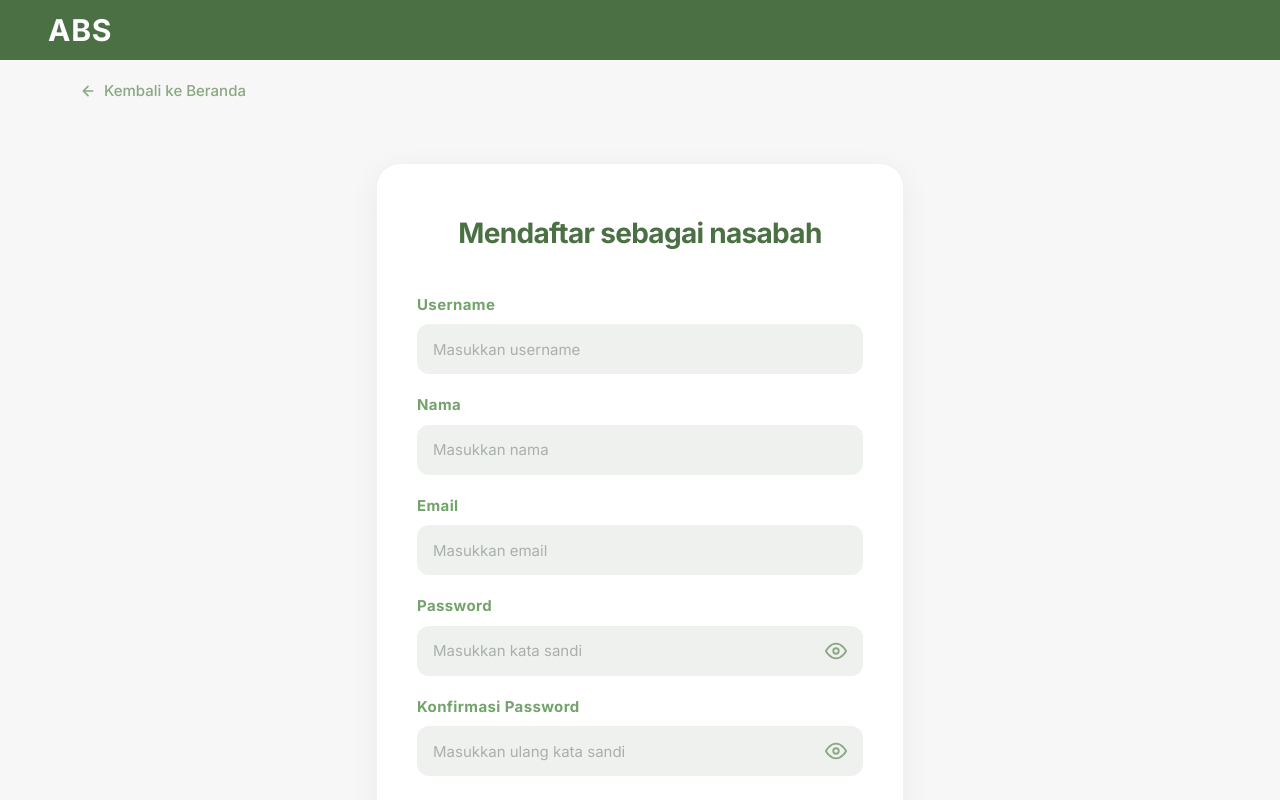
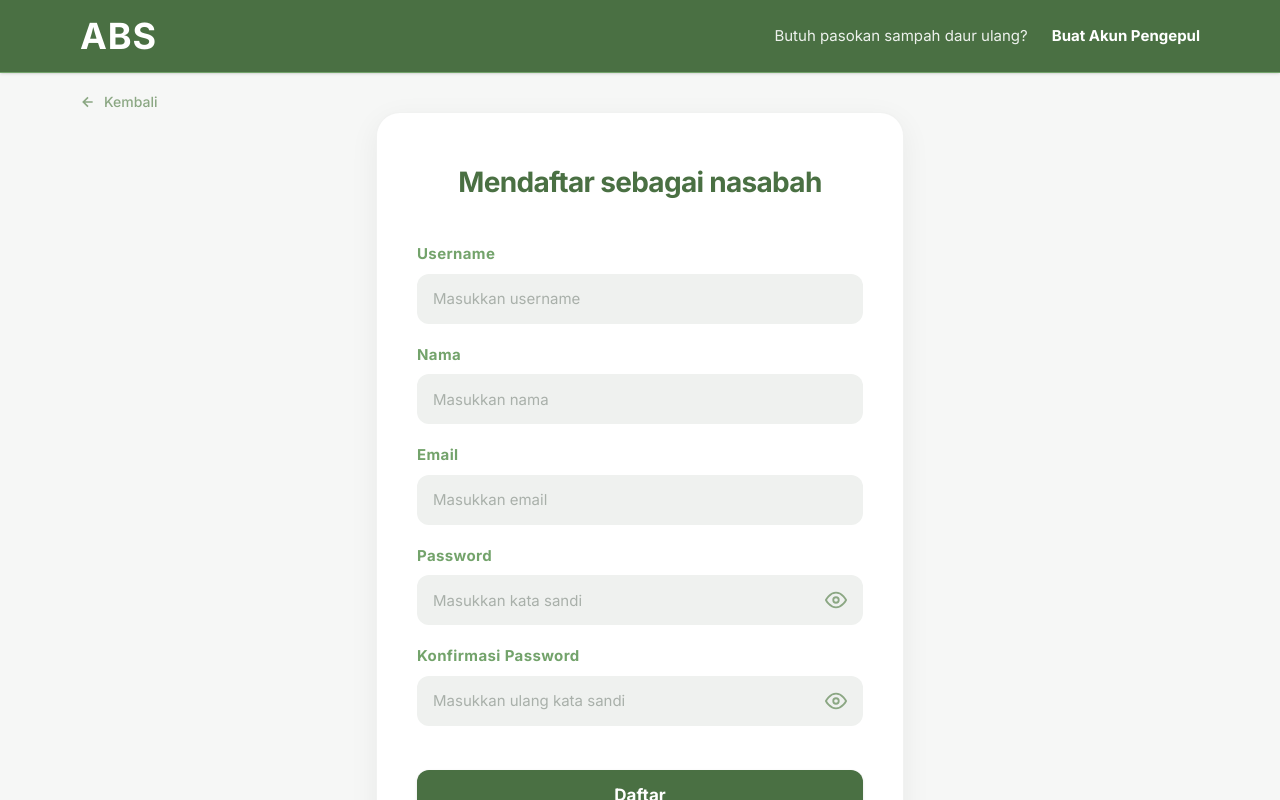
Before and after one commit to amandanmira/PBL-BankSampah, a Vue app in the folder ABS_Frontend/: page /register-nasabah in a window 1280 px wide. Shown: the top 800 px of the page. Built offline with nearby package versions, Linux system fonts and the light colour scheme.

Commit message:
add-Navbar&Footer

```diff
--- a/ABS_Frontend/src/pages/auth/Login.vue
+++ b/ABS_Frontend/src/pages/auth/Login.vue
@@ -1,12 +1,28 @@
 <template>
   <Navbar />
-  <div class="min-h-screen w-full bg-stone-100 font-['Inter'] relative">
-    <!-- Login Container -->
-    <main class="flex justify-center items-center min-h-[calc(100vh-80px)] py-16 px-4">
+<div class="min-h-screen w-full bg-stone-100 font-['Inter']">
+
+  <!-- Back button (align sama container utama) -->
+  <div class="max-w-screen-2xl mx-auto px-6 md:px-12 lg:px-20 pt-3">
+    <router-link
+      to="/"
+      class="text-[#8ba783] hover:text-[#4A7043] flex items-center gap-2 text-sm font-medium transition-colors w-fit"
+    >
+      <svg fill="none" stroke="currentColor" stroke-width="2.5" viewBox="0 0 24 24" class="w-4 h-4">
+        <path d="M19 12H5M12 19l-7-7 7-7"></path>
+      </svg>
+      Kembali
+    </router-link>
+  </div>
+
+  <!-- Login Container -->
+  <main class="flex items-center justify-center min-h-[calc(100vh-120px)] px-4">
+
+    <!-- Login Card Wrapper (biar center beneran) -->
+    <div class="w-full max-w-md">
+
       <!-- Login Card -->
-      <div
-        class="w-full max-w-[500px] bg-white rounded-3xl shadow-[0_8px_30px_rgba(0,0,0,0.08)] px-12 py-11"
-      >
+      <div class="bg-stone-50 rounded-3xl shadow-[0_8px_30px_rgba(0,0,0,0.08)] px-10 py-10">
         <div class="flex flex-col items-center gap-11">
           <!-- Header -->
           <div class="flex flex-col items-center gap-[5px]">
@@ -129,6 +145,7 @@
           </form>
         </div>
       </div>
+      </div>
     </main>
   </div>
   <Footer />
--- a/ABS_Frontend/src/pages/auth/RegisterNasabah.vue
+++ b/ABS_Frontend/src/pages/auth/RegisterNasabah.vue
@@ -1,19 +1,47 @@
 <template>
   <!-- Fixed Navbar top bar to mimic absolute header in the screenshot -->
-  <div class="fixed top-0 left-0 w-full h-[60px] bg-[#4A7043] flex items-center px-12 z-50">
-    <RouterLink to="/" class="text-white text-3xl font-bold tracking-wide">
-      ABS
-    </RouterLink>
+<div class="fixed top-0 left-0 w-full bg-[#4A7043] z-50 border-b border-[#73A36B] shadow-sm">
+
+  <div class="max-w-screen-2xl mx-auto px-6 md:px-12 lg:px-20 py-4">
+
+    <div class="flex items-center justify-between">
+
+      <!-- Left -->
+      <div class="flex items-center gap-4">
+        <RouterLink to="/" class="text-3xl md:text-4xl font-bold tracking-wide text-white">
+          ABS
+        </RouterLink>
+      </div>
+
+      <!-- Right -->
+      <div class="hidden sm:flex items-center gap-6">
+        <span class="text-white/90 text-[15px]">
+          Butuh pasokan sampah daur ulang?
+        </span>
+        <RouterLink
+          to="/register-pengepul"
+          class="text-white text-[15px] font-bold hover:text-white/80 transition-colors"
+        >
+          Buat Akun Pengepul
+        </RouterLink>
+      </div>
+    </div>
   </div>
+</div>
 
   <div class="min-h-screen w-full bg-[#f6f7f6] font-['Inter'] relative pt-[80px] pb-12">
     <!-- Back Header -->
-    <div class="px-8 lg:px-20 mb-[60px]">
-      <router-link to="/choose-role" class="text-[#8ba783] hover:text-[#4A7043] flex items-center gap-2 text-[15px] font-medium transition-colors w-fit">
-        <svg fill="none" stroke="currentColor" stroke-linecap="round" stroke-linejoin="round" stroke-width="2.5" viewBox="0 0 24 24" class="w-4 h-4"><path d="M19 12H5M12 19l-7-7 7-7"></path></svg>
-        Kembali ke Beranda
-      </router-link>
-    </div>
+  <div class="max-w-screen-2xl mx-auto px-6 md:px-12 lg:px-20 pt-3">
+    <router-link
+      to="/choose-role"
+      class="text-[#8ba783] hover:text-[#4A7043] flex items-center gap-2 text-sm font-medium transition-colors w-fit"
+    >
+      <svg fill="none" stroke="currentColor" stroke-width="2.5" viewBox="0 0 24 24" class="w-4 h-4">
+        <path d="M19 12H5M12 19l-7-7 7-7"></path>
+      </svg>
+      Kembali
+    </router-link>
+  </div>
 
     <!-- Form Container -->
     <main class="flex flex-col items-center max-w-[560px] mx-auto px-4">
@@ -75,9 +103,11 @@
       </div>
     </main>
   </div>
+  <Footer />
 </template>
 
 <script setup>
+import Footer from '@/components/public/Footer.vue'
 import { ref, computed, inject } from 'vue'
 import { useRouter } from "vue-router";
 
--- a/ABS_Frontend/src/pages/auth/RegisterPengepul.vue
+++ b/ABS_Frontend/src/pages/auth/RegisterPengepul.vue
@@ -1,107 +1,264 @@
 <template>
-  <!-- Fixed Navbar top bar to mimic absolute header in the screenshot -->
-  <div class="fixed top-0 left-0 w-full h-[60px] bg-[#4A7043] flex items-center justify-between px-12 z-50">
-    <RouterLink to="/" class="text-white text-3xl font-bold tracking-wide">
+  <div class="fixed top-0 left-0 w-full bg-[#4A7043] z-50 border-b border-[#73A36B] shadow-sm">
+    <div class="max-w-screen-2xl mx-auto px-6 md:px-12 lg:px-20 py-4">
+      <div class="flex items-center justify-between">
+        <!-- Left -->
+        <div class="flex items-center gap-4">
+          <RouterLink to="/" class="text-3xl md:text-4xl font-bold tracking-wide text-white">
             ABS
           </RouterLink>
+        </div>
+
+        <!-- Right -->
         <div class="hidden sm:flex items-center gap-6">
-      <span class="text-white/90 text-[15px]">Ingin menyetorkan sampah dan menabung?</span>
-      <RouterLink to="/register-nasabah" class="text-white text-[15px] font-bold hover:text-white/80 transition-colors">Buat Akun Nasabah</RouterLink>
+          <span class="text-white/90 text-[15px]"> Ingin menyetorkan sampah dan menabung? </span>
+          <RouterLink
+            to="/register-nasabah"
+            class="text-white text-[15px] font-bold hover:text-white/80 transition-colors"
+          >
+            Buat Akun Nasabah
+          </RouterLink>
+        </div>
+      </div>
     </div>
   </div>
 
   <div class="min-h-screen w-full bg-[#f6f7f6] font-['Inter'] relative pt-[80px] pb-12">
     <!-- Back Header -->
-    <div class="px-8 lg:px-20 mb-[40px]">
-      <router-link to="/choose-role" class="text-[#8ba783] hover:text-[#4A7043] flex items-center gap-2 text-[15px] font-medium transition-colors w-fit">
-        <svg fill="none" stroke="currentColor" stroke-linecap="round" stroke-linejoin="round" stroke-width="2.5" viewBox="0 0 24 24" class="w-4 h-4"><path d="M19 12H5M12 19l-7-7 7-7"></path></svg>
-        Kembali ke Beranda
+    <div class="max-w-screen-2xl mx-auto px-6 md:px-12 lg:px-20 pt-3">
+      <router-link
+        to="/choose-role"
+        class="text-[#8ba783] hover:text-[#4A7043] flex items-center gap-2 text-sm font-medium transition-colors w-fit"
+      >
+        <svg
+          fill="none"
+          stroke="currentColor"
+          stroke-width="2.5"
+          viewBox="0 0 24 24"
+          class="w-4 h-4"
+        >
+          <path d="M19 12H5M12 19l-7-7 7-7"></path>
+        </svg>
+        Kembali
       </router-link>
     </div>
 
     <!-- Form Container -->
     <main class="flex flex-col items-center max-w-[560px] mx-auto px-4">
-      <div class="w-full bg-white rounded-3xl shadow-[0_8px_30px_rgba(0,0,0,0.06)] px-10 py-12 border border-[#E8EAE8]/60">
+      <div
+        class="w-full bg-white rounded-3xl shadow-[0_8px_30px_rgba(0,0,0,0.06)] px-10 py-12 border border-[#E8EAE8]/60"
+      >
         <h1 class="text-[#4A7043] text-[28px] font-bold mb-10 text-center tracking-tight">
           Mendaftar sebagai pengepul
         </h1>
 
         <!-- Form bound to API -->
         <form @submit.prevent="register" class="w-full flex flex-col gap-5">
-
           <div class="flex flex-col gap-2">
             <label class="text-[#73A36B] text-[15px] font-bold tracking-wide">Nama</label>
-            <input v-model="form.nama" type="text" placeholder="Masukkan nama lengkap" required class="w-full h-[50px] px-4 bg-[#eff1ef] rounded-xl text-[15px] outline-none focus:ring-2 focus:ring-[#4A7043]/30 transition-all text-[#5E6460] placeholder-[#a9b0aa]" />
+            <input
+              v-model="form.nama"
+              type="text"
+              placeholder="Masukkan nama lengkap"
+              required
+              class="w-full h-[50px] px-4 bg-[#eff1ef] rounded-xl text-[15px] outline-none focus:ring-2 focus:ring-[#4A7043]/30 transition-all text-[#5E6460] placeholder-[#a9b0aa]"
+            />
           </div>
 
           <div class="flex flex-col gap-2">
             <label class="text-[#73A36B] text-[15px] font-bold tracking-wide">Nama Lembaga</label>
-            <input v-model="form.nama_lembaga" type="text" placeholder="Masukkan nama lembaga" required class="w-full h-[50px] px-4 bg-[#eff1ef] rounded-xl text-[15px] outline-none focus:ring-2 focus:ring-[#4A7043]/30 transition-all text-[#5E6460] placeholder-[#a9b0aa]" />
+            <input
+              v-model="form.nama_lembaga"
+              type="text"
+              placeholder="Masukkan nama lembaga"
+              required
+              class="w-full h-[50px] px-4 bg-[#eff1ef] rounded-xl text-[15px] outline-none focus:ring-2 focus:ring-[#4A7043]/30 transition-all text-[#5E6460] placeholder-[#a9b0aa]"
+            />
           </div>
 
           <div class="flex flex-col gap-2">
             <label class="text-[#73A36B] text-[15px] font-bold tracking-wide">Alamat</label>
-            <input v-model="form.alamat" type="text" placeholder="Masukkan alamat" required class="w-full h-[50px] px-4 bg-[#eff1ef] rounded-xl text-[15px] outline-none focus:ring-2 focus:ring-[#4A7043]/30 transition-all text-[#5E6460] placeholder-[#a9b0aa]" />
+            <input
+              v-model="form.alamat"
+              type="text"
+              placeholder="Masukkan alamat"
+              required
+              class="w-full h-[50px] px-4 bg-[#eff1ef] rounded-xl text-[15px] outline-none focus:ring-2 focus:ring-[#4A7043]/30 transition-all text-[#5E6460] placeholder-[#a9b0aa]"
+            />
           </div>
 
           <div class="flex flex-col gap-2">
             <label class="text-[#73A36B] text-[15px] font-bold tracking-wide">Nomor Telepon</label>
-            <input v-model="form.no_telp" type="tel" placeholder="Masukkan nomor telepon" required class="w-full h-[50px] px-4 bg-[#eff1ef] rounded-xl text-[15px] outline-none focus:ring-2 focus:ring-[#4A7043]/30 transition-all text-[#5E6460] placeholder-[#a9b0aa]" />
+            <input
+              v-model="form.no_telp"
+              type="tel"
+              placeholder="Masukkan nomor telepon"
+              required
+              class="w-full h-[50px] px-4 bg-[#eff1ef] rounded-xl text-[15px] outline-none focus:ring-2 focus:ring-[#4A7043]/30 transition-all text-[#5E6460] placeholder-[#a9b0aa]"
+            />
           </div>
 
           <div class="flex flex-col gap-2">
             <label class="text-[#73A36B] text-[15px] font-bold tracking-wide">Username</label>
-            <input v-model="form.username" type="text" placeholder="Masukkan username" required class="w-full h-[50px] px-4 bg-[#eff1ef] rounded-xl text-[15px] outline-none focus:ring-2 focus:ring-[#4A7043]/30 transition-all text-[#5E6460] placeholder-[#a9b0aa]" />
+            <input
+              v-model="form.username"
+              type="text"
+              placeholder="Masukkan username"
+              required
+              class="w-full h-[50px] px-4 bg-[#eff1ef] rounded-xl text-[15px] outline-none focus:ring-2 focus:ring-[#4A7043]/30 transition-all text-[#5E6460] placeholder-[#a9b0aa]"
+            />
           </div>
 
           <div class="flex flex-col gap-2">
             <label class="text-[#73A36B] text-[15px] font-bold tracking-wide">Email</label>
-            <input v-model="form.email" @blur="checkEmail" type="email" placeholder="Masukkan email" required class="w-full h-[50px] px-4 bg-[#eff1ef] rounded-xl text-[15px] outline-none focus:ring-2 focus:ring-[#4A7043]/30 transition-all text-[#5E6460] placeholder-[#a9b0aa]" />
+            <input
+              v-model="form.email"
+              @blur="checkEmail"
+              type="email"
+              placeholder="Masukkan email"
+              required
+              class="w-full h-[50px] px-4 bg-[#eff1ef] rounded-xl text-[15px] outline-none focus:ring-2 focus:ring-[#4A7043]/30 transition-all text-[#5E6460] placeholder-[#a9b0aa]"
+            />
             <p v-if="emailError" class="text-red-500 text-[13px] mt-1">{{ emailError }}</p>
           </div>
 
           <div class="flex flex-col gap-2">
             <label class="text-[#73A36B] text-[15px] font-bold tracking-wide">Password</label>
             <div class="relative flex items-center">
-              <input :type="showPassword ? 'text' : 'password'" v-model="form.password" placeholder="Masukkan kata sandi" required class="w-full h-[50px] px-4 bg-[#eff1ef] rounded-xl text-[15px] outline-none focus:ring-2 focus:ring-[#4A7043]/30 transition-all pr-12 text-[#5E6460] placeholder-[#a9b0aa]" />
-              <button type="button" @click="showPassword = !showPassword" class="absolute right-4 text-[#8ba783] hover:text-[#4A7043]">
-                <svg v-if="!showPassword" width="22" height="22" fill="none" stroke="currentColor" stroke-width="2" stroke-linecap="round" stroke-linejoin="round" viewBox="0 0 24 24"><path d="M1 12s4-8 11-8 11 8 11 8-4 8-11 8-11-8-11-8z"></path><circle cx="12" cy="12" r="3"></circle></svg>
-                <svg v-else width="22" height="22" fill="none" stroke="currentColor" stroke-width="2" stroke-linecap="round" stroke-linejoin="round" viewBox="0 0 24 24"><path d="M17.94 17.94A10.07 10.07 0 0112 20c-7 0-11-8-11-8a18.45 18.45 0 015.06-5.94M9.9 4.24A9.12 9.12 0 0112 4c7 0 11 8 11 8a18.5 18.5 0 01-2.16 3.19m-6.72-1.07a3 3 0 11-4.24-4.24"></path><line x1="1" y1="1" x2="23" y2="23"></line></svg>
+              <input
+                :type="showPassword ? 'text' : 'password'"
+                v-model="form.password"
+                placeholder="Masukkan kata sandi"
+                required
+                class="w-full h-[50px] px-4 bg-[#eff1ef] rounded-xl text-[15px] outline-none focus:ring-2 focus:ring-[#4A7043]/30 transition-all pr-12 text-[#5E6460] placeholder-[#a9b0aa]"
+              />
+              <button
+                type="button"
+                @click="showPassword = !showPassword"
+                class="absolute right-4 text-[#8ba783] hover:text-[#4A7043]"
+              >
+                <svg
+                  v-if="!showPassword"
+                  width="22"
+                  height="22"
+                  fill="none"
+                  stroke="currentColor"
+                  stroke-width="2"
+                  stroke-linecap="round"
+                  stroke-linejoin="round"
+                  viewBox="0 0 24 24"
+                >
+                  <path d="M1 12s4-8 11-8 11 8 11 8-4 8-11 8-11-8-11-8z"></path>
+                  <circle cx="12" cy="12" r="3"></circle>
+                </svg>
+                <svg
+                  v-else
+                  width="22"
+                  height="22"
+                  fill="none"
+                  stroke="currentColor"
+                  stroke-width="2"
+                  stroke-linecap="round"
+                  stroke-linejoin="round"
+                  viewBox="0 0 24 24"
+                >
+                  <path
+                    d="M17.94 17.94A10.07 10.07 0 0112 20c-7 0-11-8-11-8a18.45 18.45 0 015.06-5.94M9.9 4.24A9.12 9.12 0 0112 4c7 0 11 8 11 8a18.5 18.5 0 01-2.16 3.19m-6.72-1.07a3 3 0 11-4.24-4.24"
+                  ></path>
+                  <line x1="1" y1="1" x2="23" y2="23"></line>
+                </svg>
               </button>
             </div>
           </div>
 
           <div class="flex flex-col gap-2">
-            <label class="text-[#73A36B] text-[15px] font-bold tracking-wide">Konfirmasi Password</label>
+            <label class="text-[#73A36B] text-[15px] font-bold tracking-wide"
+              >Konfirmasi Password</label
+            >
             <div class="relative flex items-center">
-              <input :type="showConfirm ? 'text' : 'password'" v-model="form.confirmPassword" placeholder="Masukkan ulang kata sandi" required class="w-full h-[50px] px-4 bg-[#eff1ef] rounded-xl text-[15px] outline-none focus:ring-2 focus:ring-[#4A7043]/30 transition-all pr-12 text-[#5E6460] placeholder-[#a9b0aa]" />
-              <button type="button" @click="showConfirm = !showConfirm" class="absolute right-4 text-[#8ba783] hover:text-[#4A7043]">
-                <svg v-if="!showConfirm" width="22" height="22" fill="none" stroke="currentColor" stroke-width="2" stroke-linecap="round" stroke-linejoin="round" viewBox="0 0 24 24"><path d="M1 12s4-8 11-8 11 8 11 8-4 8-11 8-11-8-11-8z"></path><circle cx="12" cy="12" r="3"></circle></svg>
-                <svg v-else width="22" height="22" fill="none" stroke="currentColor" stroke-width="2" stroke-linecap="round" stroke-linejoin="round" viewBox="0 0 24 24"><path d="M17.94 17.94A10.07 10.07 0 0112 20c-7 0-11-8-11-8a18.45 18.45 0 015.06-5.94M9.9 4.24A9.12 9.12 0 0112 4c7 0 11 8 11 8a18.5 18.5 0 01-2.16 3.19m-6.72-1.07a3 3 0 11-4.24-4.24"></path><line x1="1" y1="1" x2="23" y2="23"></line></svg>
+              <input
+                :type="showConfirm ? 'text' : 'password'"
+                v-model="form.confirmPassword"
+                placeholder="Masukkan ulang kata sandi"
+                required
+                class="w-full h-[50px] px-4 bg-[#eff1ef] rounded-xl text-[15px] outline-none focus:ring-2 focus:ring-[#4A7043]/30 transition-all pr-12 text-[#5E6460] placeholder-[#a9b0aa]"
+              />
+              <button
+                type="button"
+                @click="showConfirm = !showConfirm"
+                class="absolute right-4 text-[#8ba783] hover:text-[#4A7043]"
+              >
+                <svg
+                  v-if="!showConfirm"
+                  width="22"
+                  height="22"
+                  fill="none"
+                  stroke="currentColor"
+                  stroke-width="2"
+                  stroke-linecap="round"
+                  stroke-linejoin="round"
+                  viewBox="0 0 24 24"
+                >
+                  <path d="M1 12s4-8 11-8 11 8 11 8-4 8-11 8-11-8-11-8z"></path>
+                  <circle cx="12" cy="12" r="3"></circle>
+                </svg>
+                <svg
+                  v-else
+                  width="22"
+                  height="22"
+                  fill="none"
+                  stroke="currentColor"
+                  stroke-width="2"
+                  stroke-linecap="round"
+                  stroke-linejoin="round"
+                  viewBox="0 0 24 24"
+                >
+                  <path
+                    d="M17.94 17.94A10.07 10.07 0 0112 20c-7 0-11-8-11-8a18.45 18.45 0 015.06-5.94M9.9 4.24A9.12 9.12 0 0112 4c7 0 11 8 11 8a18.5 18.5 0 01-2.16 3.19m-6.72-1.07a3 3 0 11-4.24-4.24"
+                  ></path>
+                  <line x1="1" y1="1" x2="23" y2="23"></line>
+                </svg>
               </button>
             </div>
-            <p v-if="passwordMismatch" class="text-red-500 text-[13px] mt-1">Konfirmasi password tidak cocok!</p>
+            <p v-if="passwordMismatch" class="text-red-500 text-[13px] mt-1">
+              Konfirmasi password tidak cocok!
+            </p>
           </div>
 
-          <p v-if="errorMessage" class="text-red-500 text-[13px] text-center font-medium">{{ errorMessage }}</p>
-          <p v-if="successMessage" class="text-[#4A7043] text-[13px] text-center font-medium">{{ successMessage }}</p>
+          <p v-if="errorMessage" class="text-red-500 text-[13px] text-center font-medium">
+            {{ errorMessage }}
+          </p>
+          <p v-if="successMessage" class="text-[#4A7043] text-[13px] text-center font-medium">
+            {{ successMessage }}
+          </p>
 
-          <button type="submit" :disabled="isLoading || passwordMismatch || !!emailError" class="w-full h-[52px] bg-[#4A7043] hover:bg-[#3d5e37] active:scale-[0.99] disabled:opacity-60 text-white font-bold text-[17px] rounded-xl transition-all mt-4 shadow-sm">
+          <button
+            type="submit"
+            :disabled="isLoading || passwordMismatch || !!emailError"
+            class="w-full h-[52px] bg-[#4A7043] hover:bg-[#3d5e37] active:scale-[0.99] disabled:opacity-60 text-white font-bold text-[17px] rounded-xl transition-all mt-4 shadow-sm"
+          >
             {{ isLoading ? 'Mendaftar...' : 'Daftar' }}
           </button>
 
           <p class="text-center text-[13px] text-[#5E6460] font-medium mt-3 tracking-wide">
-            Sudah punya akun? <router-link to="/login" class="text-[#8ba783] hover:text-[#4A7043] font-bold transition-colors">Masuk</router-link>
+            Sudah punya akun?
+            <router-link
+              to="/login"
+              class="text-[#8ba783] hover:text-[#4A7043] font-bold transition-colors"
+              >Masuk</router-link
+            >
           </p>
         </form>
       </div>
     </main>
   </div>
+  <Footer />
 </template>
 
 <script setup>
 import { ref, computed, inject } from 'vue'
 import { useRouter } from 'vue-router'
+import Footer from '@/components/public/Footer.vue'
 
 const router = useRouter()
 const axios = inject('axios')
@@ -125,39 +282,43 @@ const successMessage = ref('')
 const emailError = ref('')
 
 const passwordMismatch = computed(() => {
-  return form.value.password && form.value.confirmPassword && form.value.password !== form.value.confirmPassword;
+  return (
+    form.value.password &&
+    form.value.confirmPassword &&
+    form.value.password !== form.value.confirmPassword
+  )
 })
 
 const checkEmail = async () => {
   if (!form.value.email) {
-        emailError.value = '';
-        return;
+    emailError.value = ''
+    return
   }
 
   try {
     const res = await axios.post('/api/check-email', {
-            email: form.value.email
-        });
+      email: form.value.email,
+    })
 
     if (res.data.used) {
-            emailError.value = 'Email sudah terpakai';
+      emailError.value = 'Email sudah terpakai'
     } else {
-            emailError.value = '';
+      emailError.value = ''
     }
   } catch (err) {
-        console.error('Error checking email', err);
+    console.error('Error checking email', err)
   }
 }
 
 const register = async () => {
-    if (passwordMismatch.value || emailError.value) return;
+  if (passwordMismatch.value || emailError.value) return
 
-    errorMessage.value = '';
-    successMessage.value = '';
-    isLoading.value = true;
+  errorMessage.value = ''
+  successMessage.value = ''
+  isLoading.value = true
 
   try {
-        await axios.get('/sanctum/csrf-cookie');
+    await axios.get('/sanctum/csrf-cookie')
 
     const res = await axios.post('/api/register-pengepul', {
       username: form.value.username,
@@ -166,28 +327,27 @@ const register = async () => {
       password: form.value.password,
       no_telp: form.value.no_telp,
       nama_lembaga: form.value.nama_lembaga,
-            alamat: form.value.alamat
-        });
+      alamat: form.value.alamat,
+    })
 
-        successMessage.value = 'Registrasi berhasil! Mengalihkan ke halaman login...';
+    successMessage.value = 'Registrasi berhasil! Mengalihkan ke halaman login...'
 
     setTimeout(() => {
-            router.push('/login');
-        }, 2000);
-
+      router.push('/login')
+    }, 2000)
   } catch (error) {
     if (error.response && error.response.data && error.response.data.message) {
-            errorMessage.value = error.response.data.message;
+      errorMessage.value = error.response.data.message
       if (error.response.data.errors) {
-                const errors = error.response.data.errors;
-                const firstError = Object.values(errors)[0][0];
-                errorMessage.value = firstError;
+        const errors = error.response.data.errors
+        const firstError = Object.values(errors)[0][0]
+        errorMessage.value = firstError
       }
     } else {
-            errorMessage.value = 'Terjadi kesalahan saat mendaftar.';
+      errorMessage.value = 'Terjadi kesalahan saat mendaftar.'
     }
   } finally {
-        isLoading.value = false;
+    isLoading.value = false
   }
 }
 </script>
```
Also changed, not shown: ABS_Frontend/src/pages/auth/ChooseRole.vue (+19 -4 lines). Lines whose indentation alone changed are shown as unchanged.
